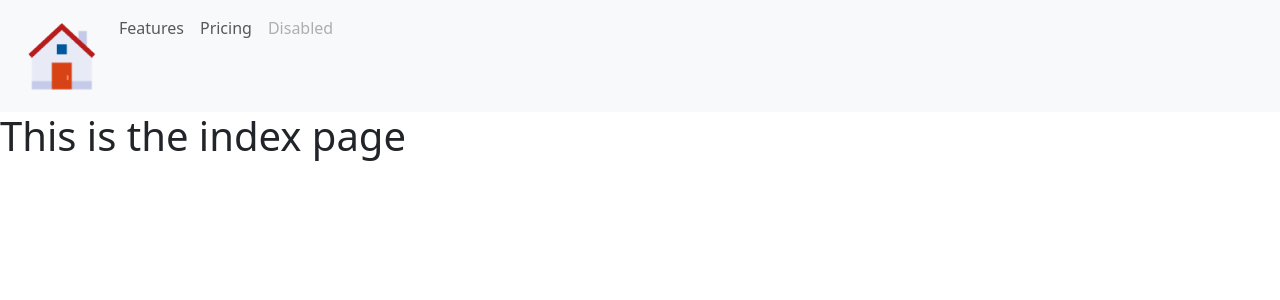
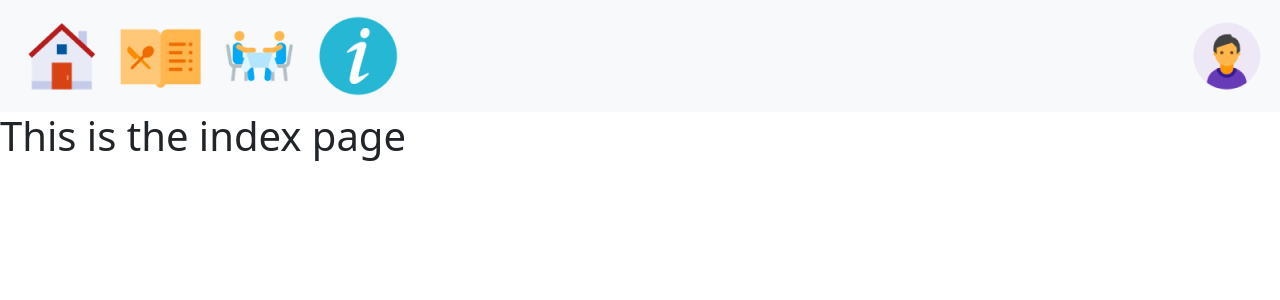
Before and after one commit to douglas86/ci-project4-restaurant-booking-system, a Django app: page / in a window 1280 px wide. Shown: the top 300 px of the page. Run offline with Django 5.2, Linux system fonts and the light colour scheme.

Commit message:
added icons to navbar

```diff
--- a/templates/base.html
+++ b/templates/base.html
@@ -25,27 +25,38 @@
 <header>
     <nav class="navbar navbar-expand-lg bg-body-tertiary">
         <div class="container-fluid">
-            <button aria-controls="navbarNavAltMarkup" aria-expanded="false" aria-label="Toggle navigation" class="navbar-toggler"
+            <button aria-controls="navbarNavAltMarkup" aria-expanded="false" aria-label="Toggle navigation"
+                    class="navbar-toggler"
                     data-bs-target="#navbarNavAltMarkup" data-bs-toggle="collapse" type="button">
-                <span class="navbar-toggler-icon"></span>
+                {#                <span class="navbar-toggler-icon"></span>#}
+                <img src="{% static 'images/navbar/Hamburger.png' %}" alt="not found">
             </button>
             <div class="collapse navbar-collapse" id="navbarNavAltMarkup">
                 <div class="navbar-nav">
                     <a aria-current="page" class="nav-link active" href="#">
-                        <img src="{% static 'images/navbar/Home.png' %}" alt="Home not found">
+                        <img src="{% static 'images/navbar/Home.png' %}" alt="not found">
                     </a>
-                    <a class="nav-link" href="#">Features</a>
-                    <a class="nav-link" href="#">Pricing</a>
-                    <a aria-disabled="true" class="nav-link disabled">Disabled</a>
+                    <a class="nav-link" href="#">
+                        <img src="{% static 'images/navbar/Restaurant Menu.png' %}" alt="not found">
+                    </a>
+                    <a class="nav-link" href="#">
+                        <img src="{% static 'images/navbar/Restaurant Table.png' %}" alt="not found">
+                    </a>
+                    <a class="nav-link" href="#">
+                        <img src="{% static 'images/navbar/Info.png' %}" alt="not found">
+                    </a>
                 </div>
             </div>
+            <a class="nav-link" href="#">
+                <img src="{% static 'images/navbar/Male User.png' %}" alt="not found">
+            </a>
         </div>
     </nav>
 </header>
 
 <main>
     {% block content %}
-    <!-- Content goes here -->
+        <!-- Content goes here -->
     {% endblock content %}
 </main>
 
```
Also changed, not shown: static/images/navbar/Hamburger.png (added), static/images/navbar/Info.png (added), static/images/navbar/Male User.png (added), static/images/navbar/Restaurant Menu.png (added), static/images/navbar/Restaurant Table.png (added).
